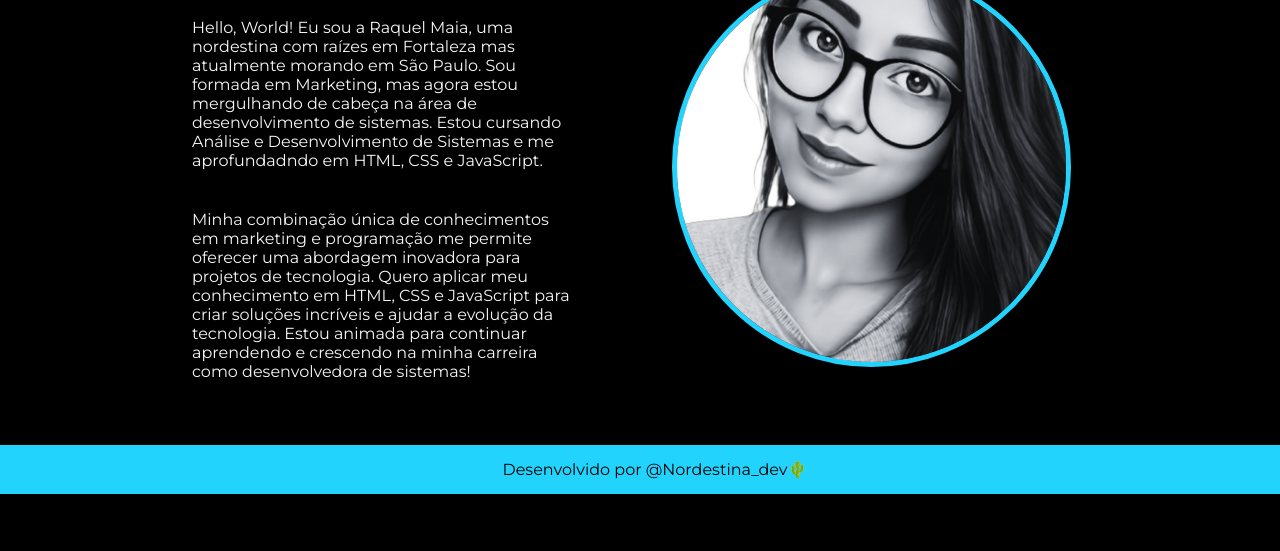
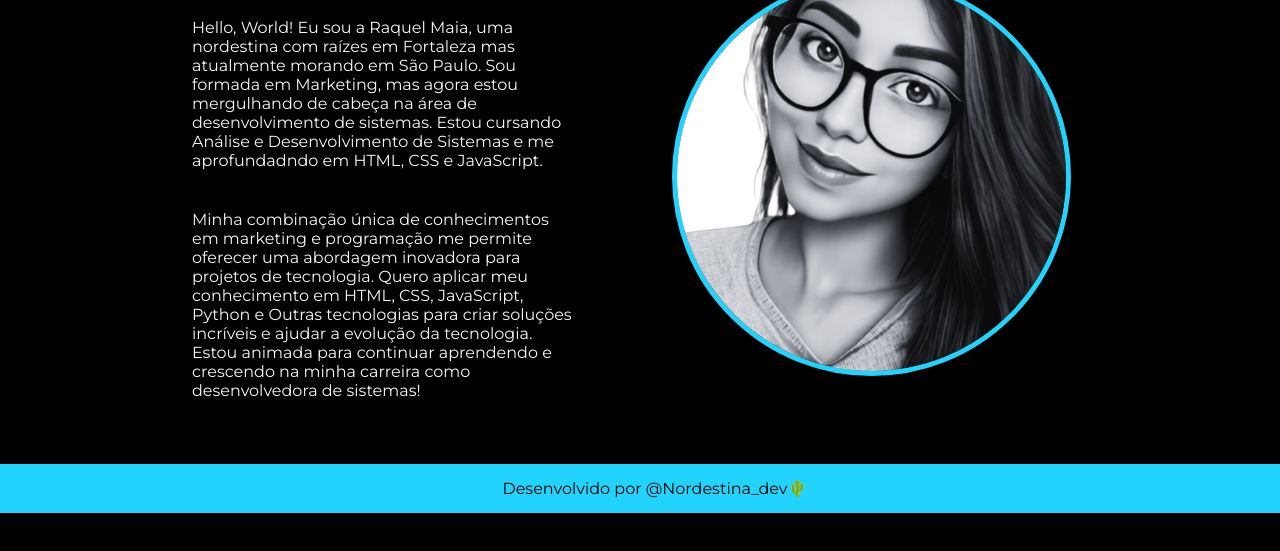
Before and after one commit to raquel-maia/portfolio, a plain HTML site: page about.html in a window 1280 px wide. Shown: the part 165-716 px from the top of the page. Drawn offline with nearby package versions, Linux system fonts and the light colour scheme.

Commit message:
Update about.html

```diff
--- a/about.html
+++ b/about.html
@@ -21,7 +21,7 @@
                 Hello, World! Eu sou a Raquel Maia, uma nordestina com raízes em Fortaleza mas atualmente morando em São Paulo. Sou formada em Marketing, mas agora estou mergulhando de cabeça na área de desenvolvimento de sistemas. Estou cursando Análise e Desenvolvimento de Sistemas e me aprofundadndo em HTML, CSS e JavaScript.
             </p>
             <p class="presentation__content__text">
-                Minha combinação única de conhecimentos em marketing e programação me permite oferecer uma abordagem inovadora para projetos de         tecnologia. Quero aplicar meu conhecimento em HTML, CSS e JavaScript para criar soluções incríveis e ajudar a evolução da tecnologia. Estou animada para continuar aprendendo e crescendo na minha carreira como desenvolvedora de sistemas!
+                Minha combinação única de conhecimentos em marketing e programação me permite oferecer uma abordagem inovadora para projetos de         tecnologia. Quero aplicar meu conhecimento em HTML, CSS, JavaScript, Python e Outras tecnologias para criar soluções incríveis e ajudar a evolução da tecnologia. Estou animada para continuar aprendendo e crescendo na minha carreira como desenvolvedora de sistemas!
             </p>
         </section>
         <div  class= "presentation__content__image">
```
